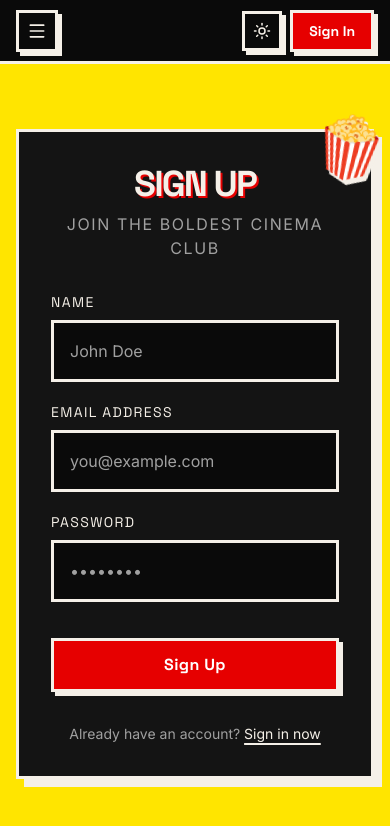
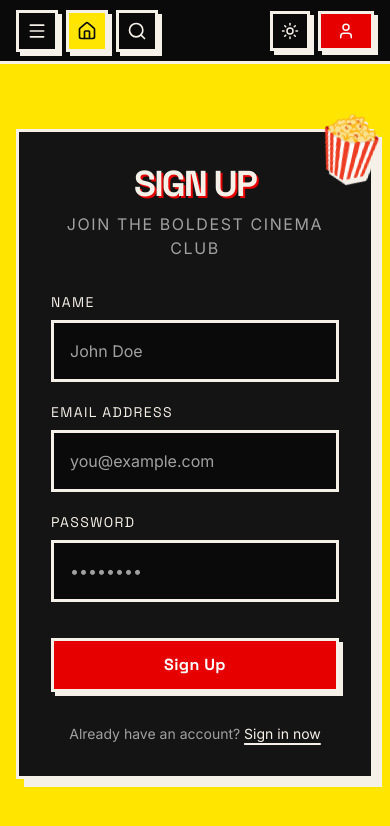
Before and after one commit to Mainalam7084/main-reviews, a Next.js app: page /auth/register in a window 390 px wide. Shown: the top 826 px of the page. Built offline with nearby package versions, Linux system fonts and the light colour scheme; no server answers.

Commit message:
feat: implement responsive sidebar and top navigation components with search functionality

```diff
--- a/components/layout/sidebar.tsx
+++ b/components/layout/sidebar.tsx
@@ -109,7 +109,7 @@ export function TopBar({ onMenuOpen }: { onMenuOpen: () => void }) {
     const router = useRouter();
     const { data: session } = useSession();
     const [mounted, setMounted] = useState(false);
-    const [searchOpen, setSearchOpen] = useState(false);
+    const [searchExpanded, setSearchExpanded] = useState(false);
     const [searchQuery, setSearchQuery] = useState('');
 
     useEffect(() => { setMounted(true); }, []);
@@ -118,7 +118,7 @@ export function TopBar({ onMenuOpen }: { onMenuOpen: () => void }) {
         e.preventDefault();
         if (searchQuery.trim()) {
             router.push(`/search?q=${encodeURIComponent(searchQuery)}`);
-            setSearchOpen(false);
+            setSearchExpanded(false);
             setSearchQuery('');
         }
     };
@@ -128,36 +128,70 @@ export function TopBar({ onMenuOpen }: { onMenuOpen: () => void }) {
             className="fixed top-0 right-0 z-20 h-16 bg-background flex items-center justify-between px-4 lg:left-64 left-0"
             style={{ borderBottom: '3px solid var(--border)' }}
         >
+            <div className="flex items-center gap-2">
                 {/* Mobile hamburger */}
                 <button
                     onClick={onMenuOpen}
-                className="lg:hidden brutal-btn p-2 bg-background text-foreground"
+                    className="lg:hidden brutal-btn p-2 bg-background text-foreground shrink-0"
                     aria-label="Open menu"
                 >
                     <Menu size={20} />
                 </button>
 
-            {/* Search bar */}
-            <div className="flex-1 mx-4 hidden md:block max-w-sm">
-                <form onSubmit={handleSearch} className="relative">
+                {/* Back to Home Button - Physical button for mobile usability */}
+                <Link
+                    href="/"
+                    className="brutal-btn p-2 bg-[#FFE500] text-[#0A0A0A] shrink-0"
+                    aria-label="Go to home"
+                >
+                    <Home size={20} />
+                </Link>
+            </div>
+
+            {/* Mobile Search Toggle */}
+            <button
+                onClick={() => setSearchExpanded(true)}
+                className={`md:hidden brutal-btn p-2 bg-background text-foreground ml-2 shrink-0 ${searchExpanded ? 'hidden' : 'flex'}`}
+                aria-label="Open search"
+            >
+                <Search size={20} />
+            </button>
+
+            {/* Search bar - Desktop and Expanded Mobile */}
+            <div className={`
+                ${searchExpanded ? 'absolute inset-x-0 inset-y-0 z-30 flex items-center px-4 bg-background' : 'hidden md:flex md:flex-1 md:mx-4 md:max-w-sm'}
+            `}>
+                <form onSubmit={handleSearch} className="relative w-full flex items-center gap-2">
+                    <div className="relative flex-1">
                         <Search className="absolute left-3 top-1/2 -translate-y-1/2 text-muted-foreground" size={16} />
                         <input
                             type="search"
                             placeholder="Search movies..."
+                            autoFocus={searchExpanded}
                             value={searchQuery}
                             onChange={(e) => setSearchQuery(e.target.value)}
                             className="brutal-input w-full pl-9 pr-4 py-2 text-sm bg-background text-foreground placeholder:text-muted-foreground"
                         />
+                    </div>
+                    {searchExpanded && (
+                        <button
+                            type="button"
+                            onClick={() => setSearchExpanded(false)}
+                            className="brutal-btn p-2 bg-background text-foreground shrink-0"
+                            aria-label="Close search"
+                        >
+                            <X size={20} />
+                        </button>
+                    )}
                 </form>
             </div>
 
-            <div className="flex items-center gap-2 ml-auto">
-
+            <div className={`flex items-center gap-2 ml-auto ${searchExpanded ? 'hidden' : 'flex'}`}>
                 {/* Theme toggle */}
                 {mounted && (
                     <button
                         onClick={() => setTheme(theme === 'dark' ? 'light' : 'dark')}
-                        className="brutal-btn p-2 bg-background text-foreground"
+                        className="brutal-btn p-2 bg-background text-foreground shrink-0"
                         aria-label="Toggle theme"
                     >
                         <motion.div
@@ -175,14 +209,14 @@ export function TopBar({ onMenuOpen }: { onMenuOpen: () => void }) {
                 {session ? (
                     <DropdownMenu>
                         <DropdownMenuTrigger asChild>
-                            <button className="brutal-btn p-0.5 bg-background flex items-center gap-2 px-2">
+                            <button className="brutal-btn p-0.5 bg-background flex items-center gap-2 px-2 shrink-0">
                                 <Avatar className="h-7 w-7" style={{ border: '2px solid var(--border)' }}>
                                     <AvatarImage src={session.user?.image || ''} alt={session.user?.name || ''} />
                                     <AvatarFallback className="bg-[#E60000] text-white text-xs font-display font-700">
                                         {session.user?.name?.[0]?.toUpperCase() || 'U'}
                                     </AvatarFallback>
                                 </Avatar>
-                                <ChevronDown size={14} />
+                                <ChevronDown size={14} className="hidden sm:block" />
                             </button>
                         </DropdownMenuTrigger>
                         <DropdownMenuContent className="w-52 brutal-card p-0" align="end">
@@ -204,9 +238,10 @@ export function TopBar({ onMenuOpen }: { onMenuOpen: () => void }) {
                 ) : (
                     <Link
                         href="/auth/login"
-                        className="brutal-btn px-4 py-2 text-sm font-display font-700 bg-[#E60000] text-white border-border"
+                        className="brutal-btn px-4 py-2 text-sm font-display font-700 bg-[#E60000] text-white border-border shrink-0"
                     >
-                        Sign In
+                        <span className="hidden xs:inline">Sign In</span>
+                        <User size={18} className="xs:hidden" />
                     </Link>
                 )}
             </div>
```
Lines whose indentation alone changed are shown as unchanged.
